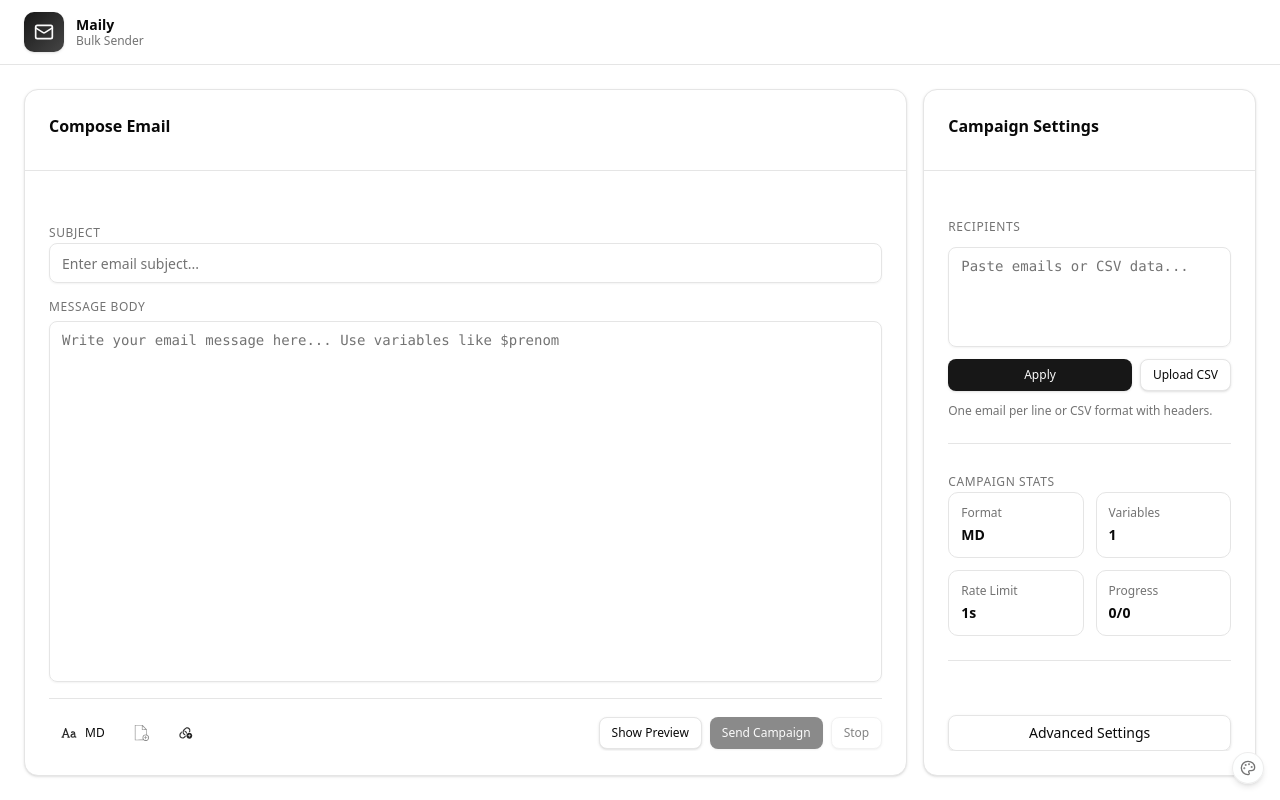
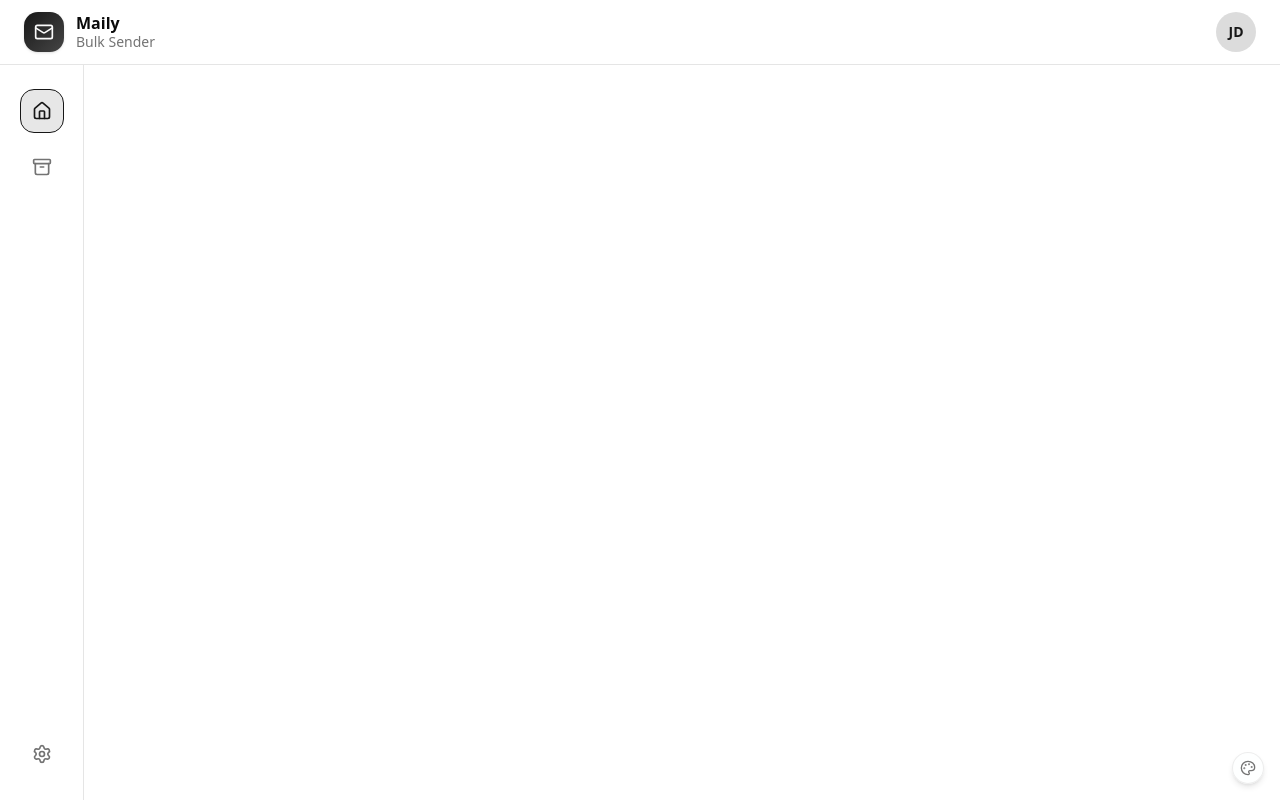
Before and after one commit to dorydev/Maily, a React (Vite) app in the folder client/: page /#/home in a window 1280 px wide. Built offline with nearby package versions, Linux system fonts and the light colour scheme.

Commit message:
feat: simplify Home component by integrating WorkspaceShell and removing unused code

```diff
--- a/client/src/pages/home.tsx
+++ b/client/src/pages/home.tsx
@@ -1,269 +1,10 @@
-"use client"
-
-import { useCallback, useMemo, useRef, useState, type ChangeEvent } from "react"
-
-//import { SidebarProvider } from "../components/ui/sidebar"
-//import { AppSidebar } from "../components/app-sidebar"
-import { ComposeEmailCard } from "../components/compose-email"
-import { CampaignSettingsCard } from "../components/campaign-settings"
-
-import type { Recipient } from "../lib/types"
-import { parseRecipientsFromText } from "../lib/recipients"
-import { renderTemplate, sleep } from "../lib/mail"
+import { WorkspaceShell } from "../components/workspace-shell"
 
 function Home() {
-
-  // Recipients (one mail per recipient, no CC)
-  const [recipientsText, setRecipientsText] = useState("")
-  const [recipients, setRecipients] = useState<Recipient[]>([])
-
-  const [rateLimit, setRateLimit] = useState<number>(1.0)
-  const [apiBaseUrl, setApiBaseUrl] = useState("")
-  const [apiSendRoute, setApiSendRoute] = useState("")
-  const [variables, setVariables] = useState<{ key: string; label: string }[]>([{ key: "$prenom", label: "Prenom" }])
-  const [signatures, setSignatures] = useState<File[]>([])
-
-  // Sending progress
-  const [isSending, setIsSending] = useState(false)
-  const [sentCount, setSentCount] = useState(0)
-  const [sendError, setSendError] = useState<string | null>(null)
-
-  const [showPreview, setShowPreview] = useState(false)
-
-  const normalizedApiBase = useMemo(() => apiBaseUrl.trim().replace(/\/+$/, ""), [apiBaseUrl])
-  const normalizedSendRoute = useMemo(
-    () => (apiSendRoute.trim().startsWith("/") ? apiSendRoute.trim() : `/${apiSendRoute.trim()}`),
-    [apiSendRoute]
-  )
-  const sendUrl = useMemo(
-    () => (normalizedApiBase && apiSendRoute.trim() ? `${normalizedApiBase}${normalizedSendRoute}` : ""),
-    [normalizedApiBase, normalizedSendRoute, apiSendRoute]
-  )
-
-  const addVariable = () => setVariables((v) => [...v, { key: "", label: "" }])
-
-  const updateVariable = (i: number, field: "key" | "label", value: string) =>
-    setVariables((v) => v.map((item, idx) => (idx === i ? { ...item, [field]: value } : item)))
-
-  const removeVariable = (i: number) => setVariables((v) => v.filter((_, idx) => idx !== i))
-
-  const handleSignatureUpload = (e: ChangeEvent<HTMLInputElement>) => {
-    const files = Array.from(e.target.files ?? [])
-    if (files.length) setSignatures((prev) => [...prev, ...files])
-  }
-
-  const applyRecipientsFromText = useCallback(() => {
-    const parsed = parseRecipientsFromText(recipientsText)
-    setRecipients(parsed)
-    setSentCount(0)
-    setSendError(null)
-  }, [recipientsText])
-
-  // Recipients file upload (front-only: no API)
-  const handleRecipientsFileUpload = useCallback(async (e: ChangeEvent<HTMLInputElement>) => {
-    const f = e.target.files?.[0]
-    if (!f) return
-
-    // reset input so selecting same file again triggers onChange
-    e.target.value = ""
-
-    try {
-      setSendError(null)
-
-      const text = await f.text()
-      // keep the raw text visible in the textarea for transparency/debug
-      setRecipientsText(text)
-
-      // Simple heuristics: CSV files are parsed by lines, TXT lists too.
-      // `parseRecipientsFromText` should accept:
-      // - one email per line
-      // - optionally: "email,prenom,nom" style lines (CSV)
-      const parsed = parseRecipientsFromText(text)
-
-      setRecipients(parsed)
-      setSentCount(0)
-      setSendError(null)
-    } catch (err) {
-      setSendError(err instanceof Error ? err.message : String(err))
-    }
-  }, [])
-
-  const bodyRef = useRef<HTMLTextAreaElement | null>(null)
-  const sendAbortRef = useRef<AbortController | null>(null)
-
-  const [subject, setSubject] = useState("")
-  const [body, setBody] = useState("")
-
-  const [format, setFormat] = useState<"md" | "html" | "txt">("md")
-
-  const insertAtCursor = (token: string) => {
-    const el = bodyRef.current
-    if (!el) return
-    const start = el.selectionStart ?? body.length
-    const end = el.selectionEnd ?? body.length
-    const next = body.slice(0, start) + token + body.slice(end)
-    setBody(next)
-    requestAnimationFrame(() => {
-      el.focus()
-      const pos = start + token.length
-      el.setSelectionRange(pos, pos)
-    })
-  }
-
-
-
-  const handleSend = useCallback(async () => {
-    if (isSending) return
-    setSendError(null)
-
-    if (!sendUrl) {
-      setSendError("API not configured (Base URL + Send route).")
-      return
-    }
-
-    if (recipients.length === 0) {
-      setSendError("No recipients. Paste a list or upload a CSV/TXT, then click Apply.")
-      return
-    }
-
-    setIsSending(true)
-    setSentCount(0)
-
-    const controller = new AbortController()
-    sendAbortRef.current = controller
-
-    try {
-      const delayMs = Math.max(0, Number.isFinite(rateLimit) ? rateLimit : 0) * 1000
-
-      for (let i = 0; i < recipients.length; i++) {
-        if (controller.signal.aborted) throw new Error("Sending cancelled")
-
-        const rec = recipients[i]
-        const subjectRendered = renderTemplate(subject, rec)
-        const bodyRendered = renderTemplate(body, rec)
-
-        const res = await fetch(sendUrl, {
-          method: "POST",
-          headers: { "Content-Type": "application/json" },
-          body: JSON.stringify({
-            to: rec.email,
-            subject: subjectRendered,
-            body: bodyRendered,
-            format,
-            variables,
-            rateLimitSeconds: rateLimit,
-          }),
-          signal: controller.signal,
-        })
-
-        if (!res.ok) {
-          const msg = await res.text().catch(() => "")
-          throw new Error(msg || `Send failed (HTTP ${res.status})`)
-        }
-
-        setSentCount(i + 1)
-
-        if (i < recipients.length - 1 && delayMs > 0) await sleep(delayMs)
-      }
-    } catch (err) {
-      // If user cancelled, keep the message clear
-      if (err instanceof DOMException && err.name === "AbortError") {
-        setSendError("Sending cancelled")
-      } else {
-        setSendError(err instanceof Error ? err.message : String(err))
-      }
-    } finally {
-      sendAbortRef.current = null
-      setIsSending(false)
-    }
-  }, [
-    isSending,
-    sendUrl,
-    recipients,
-    subject,
-    body,
-    format,
-    variables,
-    rateLimit,
-  ])
-
-  const handleStopSending = useCallback(() => {
-    sendAbortRef.current?.abort()
-  }, [])
-
   return (
-    <div className="flex h-screen flex-col overflow-hidden bg-background text-foreground">
-
-        <main className="flex w-full min-h-0 flex-1 flex-col overflow-hidden">
-          <div className="flex shrink-0 min-w-0 items-center gap-3 border-b bg-background px-6 py-3">
-
-    <div className="flex size-10 shrink-0 items-center justify-center rounded-lg bg-linear-to-br from-primary to-primary/80 text-primary-foreground shadow-sm">
-            <svg
-              xmlns="http://www.w3.org/2000/svg"
-              viewBox="0 0 24 24"
-              fill="none"
-              stroke="currentColor"
-              strokeWidth="2"
-              strokeLinecap="round"
-              strokeLinejoin="round"
-              className="size-5"
-            >
-              <rect width="20" height="16" x="2" y="4" rx="2" />
-              <path d="m22 7-8.97 5.7a1.94 1.94 0 0 1-2.06 0L2 7" />
-            </svg>
-          </div>
-          <div className="min-w-0 flex-1">
-            <div className="truncate text-sm font-semibold leading-tight">Maily</div>
-            <div className="truncate text-xs text-muted-foreground leading-tight">Bulk Sender</div>
-          </div>
-          </div>
-
-          <div className="flex min-h-0 flex-1 min-w-0 gap-4 overflow-hidden p-6">
-            <ComposeEmailCard
-              subject={subject}
-              setSubject={setSubject}
-              body={body}
-              setBody={setBody}
-              format={format}
-              setFormat={setFormat}
-              variables={variables}
-              insertAtCursor={insertAtCursor}
-              showPreview={showPreview}
-              setShowPreview={setShowPreview}
-              recipientsPreviewEmail={recipients[0]?.email}
-              isSending={isSending}
-              recipientsCount={recipients.length}
-              handleSend={handleSend}
-              handleStopSending={handleStopSending}
-              sendError={sendError}
-              bodyRef={bodyRef}
-            />
-            <CampaignSettingsCard
-              recipientsText={recipientsText}
-              setRecipientsText={setRecipientsText}
-              recipientsCount={recipients.length}
-              applyRecipientsFromText={applyRecipientsFromText}
-              handleRecipientsFileUpload={handleRecipientsFileUpload}
-              format={format}
-              variablesCount={variables.length}
-              rateLimit={rateLimit}
-              sentCount={sentCount}
-              signatures={signatures}
-              handleSignatureUpload={handleSignatureUpload}
-              addVariable={addVariable}
-              updateVariable={updateVariable}
-              removeVariable={removeVariable}
-              variables={variables}
-              apiBaseUrl={apiBaseUrl}
-              setApiBaseUrl={setApiBaseUrl}
-              apiSendRoute={apiSendRoute}
-              setApiSendRoute={setApiSendRoute}
-              sendUrl={sendUrl}
-              setRateLimit={setRateLimit}
-            />
-          </div>
-        </main>
-    </div>
+    <WorkspaceShell>
+      <h1 className="sr-only">Homepage</h1>
+    </WorkspaceShell>
   )
 }
 
```
